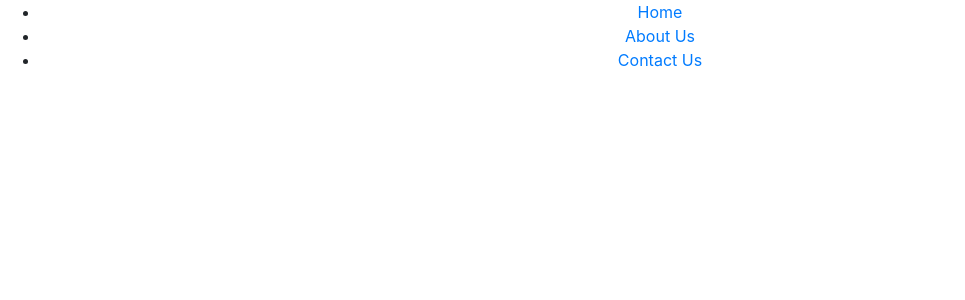
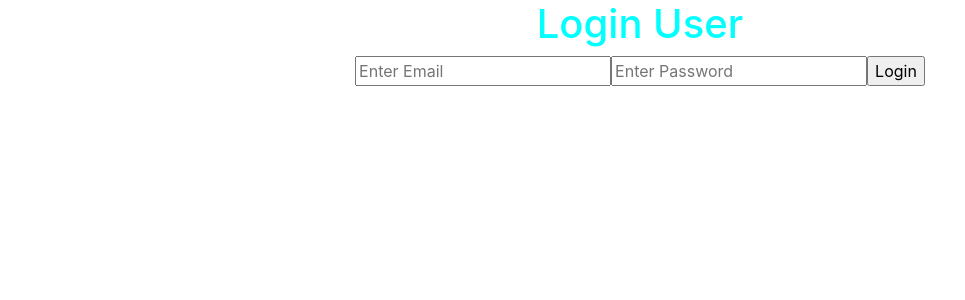
Before and after one commit to samirvithlani/reactclub-2023, a React (Create React App) app: page / in a window 1280 px wide. Shown: the top 300 px of the page, without its empty margins (0-965 px from the left). Built offline with nearby package versions, Linux system fonts and the light colour scheme.

Commit message:
commmmm..

```diff
--- a/src/App.js
+++ b/src/App.js
@@ -20,6 +20,10 @@ import { UserList } from "./api/UserList";
 
 import { UserApi } from "./query/UserApi";
 import { AddUser } from "./query/AddUser";
+import { LoginUser } from "./components/LoginUser";
+import ProtectedRoutes from "./ProtecctedRoutes";
+import { AddExp } from "./expense/AddExp";
+import { AppContext } from "./context";
 
 function App() {
   var no1 = 10;
@@ -29,29 +33,34 @@ function App() {
   var style = {
     color: "red",
   };
+  const id = 12;
 
   return (
     <div className="App">
       {/* <Student/> */}
       {/* <Counter/> */}
       {/* <Navbar /> */}
+      <AppContext.Provider value={{ id }}>
+        <Routes>
+          <Route element={<ProtectedRoutes />}>
+            <Route path="/" element={<Navbar />} />
+            <Route path="/home" element={<Home />} />
+            <Route path="/about" element={<AboutUs />} />
+          </Route>
 
-      <Routes>
-
-        <Route path="/" element={<Navbar />} />
-        <Route path="/home" element={<Home />} />
-        <Route path="/about" element={<AboutUs />} />
-        <Route path="/contact" element={<ContactUs />} />
-        <Route path="/contact/manager"  element={<Manager/>} />
-        <Route path="/ceo" element={<Ceo/>} />
-        <Route path="/about/info/:id" element= {<Info/>} />
-        <Route path="/*" element={<h1>404</h1>}/>
-        <Route path ="/adduser" element={<AddUser/>}/>
-        <Route path ="/userlist" element={<UserList/>}/>
-        <Route path ="/userapi" element={<UserApi/>}/>
-        <Route path ="/adduser" element={<AddUser/>}/>
-
-      </Routes>
+          <Route path="/addexp" element={<AddExp />} />
+          <Route path="/contact" element={<ContactUs />} />
+          <Route path="/login" element={<LoginUser />} />
+          <Route path="/contact/manager" element={<Manager />} />
+          <Route path="/ceo" element={<Ceo />} />
+          <Route path="/about/info/:id" element={<Info />} />
+          <Route path="/*" element={<h1>404</h1>} />
+          <Route path="/adduser" element={<AddUser />} />
+          <Route path="/userlist" element={<UserList />} />
+          <Route path="/userapi" element={<UserApi />} />
+          <Route path="/adduser" element={<AddUser />} />
+        </Routes>
+      </AppContext.Provider>
 
       {/* <Employee/> */}
       {/* <AddProduct/> */}
--- /dev/null
+++ b/src/ProtecctedRoutes.js
@@ -0,0 +1,16 @@
+import { Outlet } from "react-router-dom";
+import { LoginUser } from "./components/LoginUser";
+
+const useAuth = () =>{
+    var flag = localStorage.getItem("id") ? true : false;
+    return flag;
+}
+
+const ProtectedRoutes = ()=>{
+    const flag = useAuth();
+    return(
+        flag? <Outlet/> : <LoginUser/>
+    )
+
+}
+export default ProtectedRoutes;
--- /dev/null
+++ b/src/components/LoginUser.js
@@ -0,0 +1,42 @@
+import axios from "axios";
+import React from "react";
+import { useForm } from "react-hook-form";
+
+export const LoginUser = () => {
+  const {
+    register,
+    handleSubmit,
+    formState: { errors },
+  } = useForm();
+  const loginUser = async (data) => {
+    try{
+    const res = await axios.post("http://localhost:4000/user/user/login", data);
+    console.log(res.data);
+        localStorage.setItem("id", res.data.data._id);
+
+    }catch(err){
+        alert("Invalid Credentials");
+        console.log(err);
+    }
+  };
+  return (
+    <div>
+      <h1>Login User</h1>
+      <form onSubmit={handleSubmit(loginUser)}>
+        <input
+          type="text"
+          placeholder="Enter Email"
+          {...register("email", { required: true })}
+        />
+        {errors.email && <p>Email is required</p>}
+        <input
+          type="password"
+          placeholder="Enter Password"
+          {...register("password", { required: true })}
+        />
+        {errors.password && <p>Password is required</p>}
+        <input type="submit" value="Login" />
+      </form>
+    </div>
+  );
+};
--- a/src/components/Navbar.js
+++ b/src/components/Navbar.js
@@ -1,9 +1,12 @@
-import React from 'react'
+import React, { useContext } from 'react'
 import { Link } from 'react-router-dom'
+import { AppContext } from '../context'
 
 export const Navbar = () => {
+    var {id} =useContext(AppContext)
   return (
     <div>
+        {id}
         <ul>
             <li>
                 <Link to='/home'>Home</Link>
--- /dev/null
+++ b/src/context.js
@@ -0,0 +1,5 @@
+//create context...
+
+import { createContext } from "react";
+
+export const AppContext = createContext()
--- /dev/null
+++ b/src/expense/AddExp.js
@@ -0,0 +1,22 @@
+import React, { createContext } from "react";
+import { AppContext } from "../context";
+import { ListExpense } from "./ListExpense";
+
+export const AddExp = () => {
+  var user = {
+    name: "samir",
+    age: 20,
+  };
+  const test =()=>{
+    alert("test")
+  }
+
+  return (
+    <div>
+      <AppContext.Provider value={{user,test}}>
+        <ListExpense></ListExpense>
+
+      </AppContext.Provider>
+    </div>
+  );
+};
--- /dev/null
+++ b/src/expense/Detail.js
@@ -0,0 +1,15 @@
+import React, { useContext } from 'react'
+import { AppContext } from '../context'
+
+export const Detail = () => {
+    const {user,id} = useContext(AppContext)
+
+
+  return (
+    <div>Detail
+
+        <h2>{user?.name}</h2>
+        <h4>{id}</h4>
+    </div>
+  )
+}
--- /dev/null
+++ b/src/expense/ListExpense.js
@@ -0,0 +1,18 @@
+import React, { useContext } from 'react'
+import { AppContext } from '../context'
+import { Detail } from './Detail'
+
+export const ListExpense = () => {
+const {user,test} = useContext(AppContext)
+console.log(user)
+
+
+  return (
+    <div>
+        <button onClick={test}>.....</button>
+        {user?.name}
+        {user?.age}
+        <Detail/>
+    </div>
+  )
+}
```
